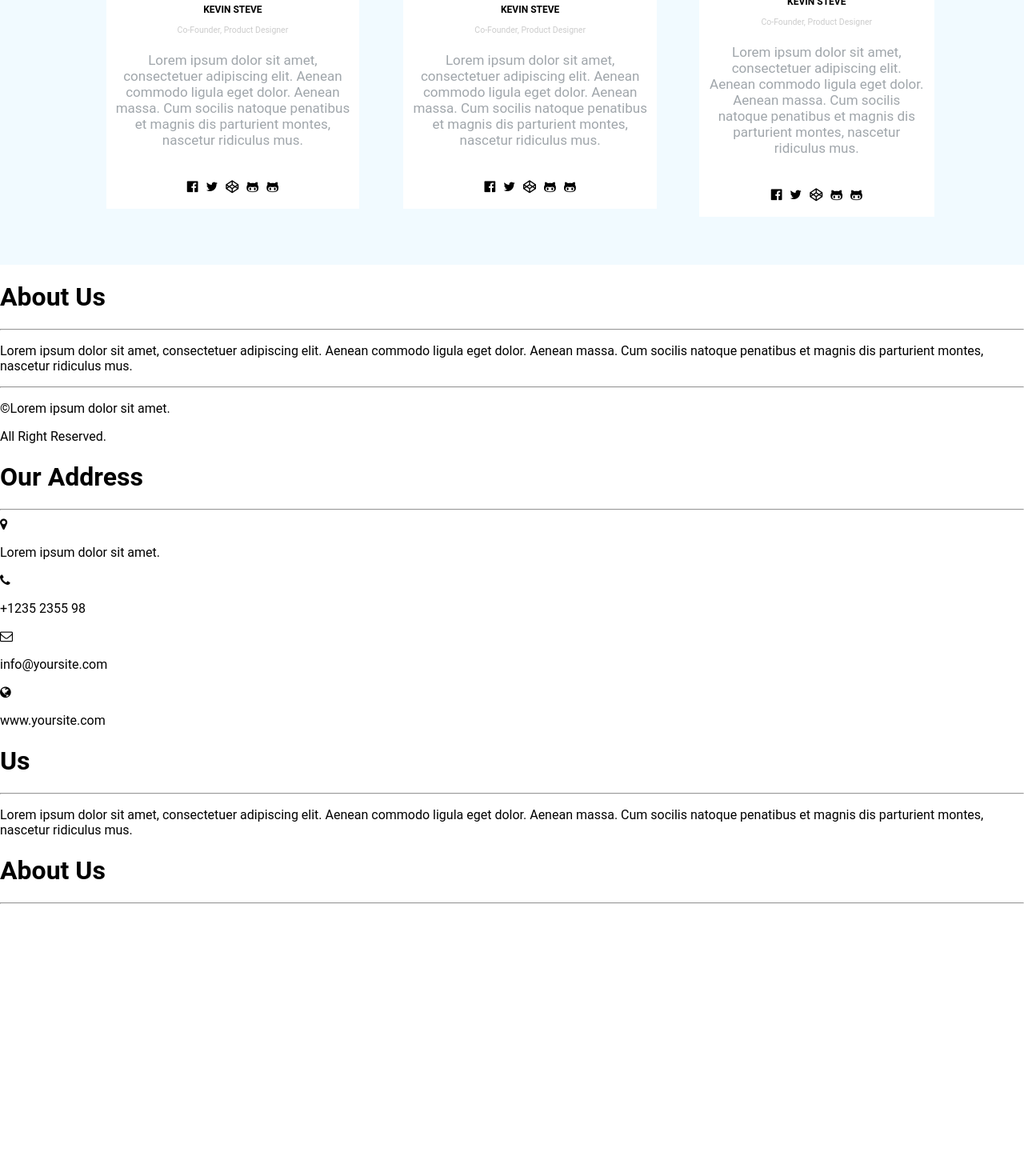
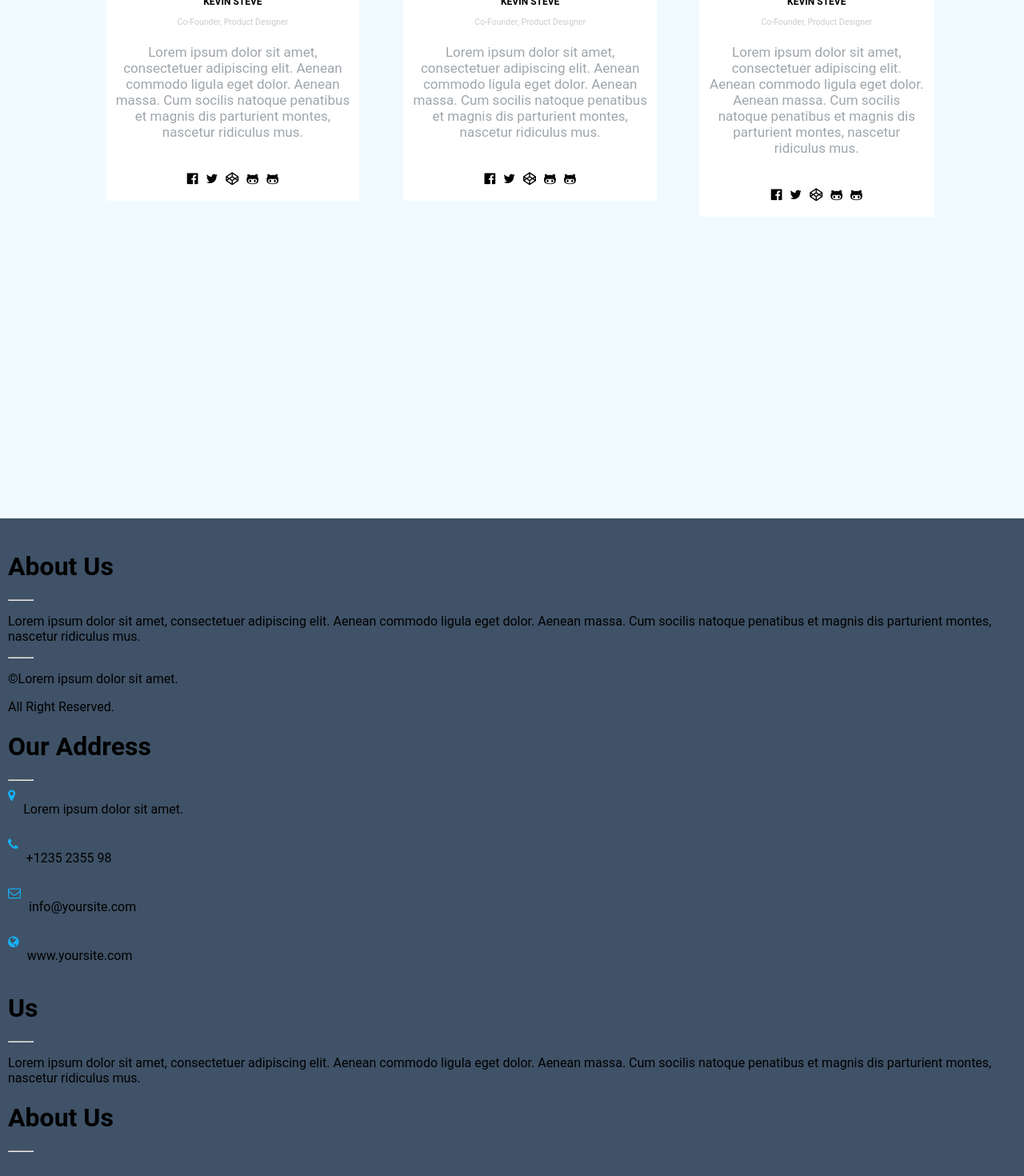
Before and after one commit to phuonglinhnguyen/responsive-scss, a React (Create React App) app: page / in a window 1280 px wide. Shown: the part 3504-4974 px from the top of the page at 80% size. Before the commit the page ends 4642 px from the top, so only its background shows below. Built offline with nearby package versions, Linux system fonts and the light colour scheme.

Commit message:
meeting team v2

```diff
--- a/src/App.scss
+++ b/src/App.scss
@@ -285,11 +285,14 @@ $xamnen: #f1f1f1;
   &__team {
     margin: 50px 10px 0 10px;
     display: grid;
-    grid-template-rows: 1fr 1fr;
     grid-gap: 60px;
   }
 }
-
+.tabletteam {
+  display: grid;
+    grid-template-rows: 1fr 1fr;
+    grid-gap: 60px;
+}
 .img_team {
   width: 20px;
   margin: auto;
@@ -336,29 +339,27 @@ $xamnen: #f1f1f1;
 }
 //---Footer---
 
-// .footer {
-//   padding: 20px 10px;
-//   background-color: #3f5267;
-//   &__item {
-//     padding: 10px;
-//     &__address {
-//       .addresscustom {
-//         display: flex;
-//         margin: 10px 0;
-//         .icon {
-//           color: #15b2f6;
-//           padding-right: 10px;
-//         }
-//       }
-//     }
-//   }
-// }
+.footer {
+  padding: 20px 10px;
+  background-color: #3f5267;
+  &__item {
+    padding: 10px;
+  }
+}
+.addresscustom {
+  display: flex;
+  margin: 10px 0;
 
-// .gachphancachfoot {
-//   margin: 10px 0 10px 0;
-//   width: 30px;
-//   background-color: #56c7f8;
-// }
+}
+.icon {
+  color: #15b2f6;
+  padding-right: 10px;
+}
+.gachphancachfoot {
+  margin: 10px 0 10px 0;
+  width: 30px;
+  background-color: #56c7f8;
+}
 
 // Medium devices (tablets, 768px and up)
 @media (min-width: 768px) {
```
